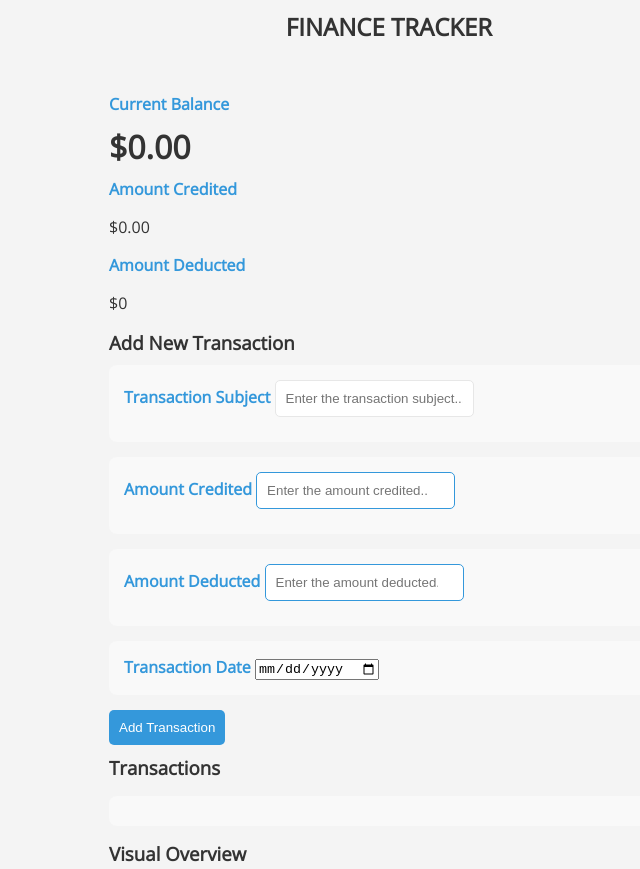
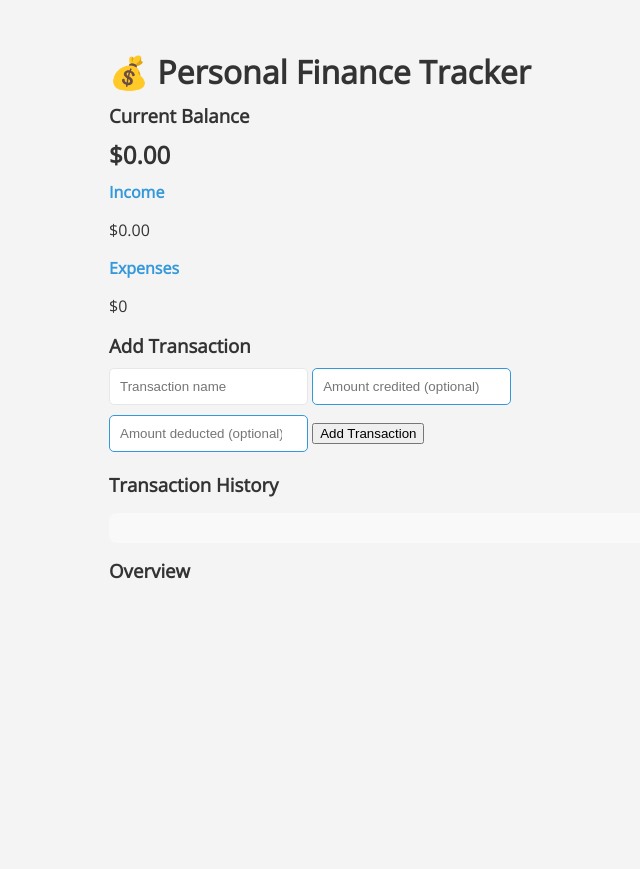
Before and after one commit to Jaishreekadian/personal-finance-tracker, a plain HTML site: page index.html in a window 1280 px wide. Shown: the top 869 px of the page, without its empty margins (251-891 px from the left). Drawn offline with nearby package versions, Linux system fonts and the light colour scheme.

Commit message:
Update index.html

```diff
--- a/index.html
+++ b/index.html
@@ -3,60 +3,43 @@
 <head>
   <meta charset="UTF-8" />
   <meta name="viewport" content="width=device-width, initial-scale=1.0" />
-  <meta http-equiv="x-UA-Compatible" content="ie" />
+  <title>Finance Tracker</title>
   <link rel="stylesheet" href="style.css" />
-  <title>FINANCE TRACKER</title>
+  <link href="https://fonts.googleapis.com/css2?family=Inter:wght@400;600&display=swap" rel="stylesheet" />
 </head>
 <body>
-  <center><h2>FINANCE TRACKER</h2></center>
+  <div class="container">
+    <h1>💰 Personal Finance Tracker</h1>
 
-  <div class="container">
-    <h4>Current Balance</h4>
-    <h1 id="Balance">$0.00</h1>
+    <div class="balance-box">
+      <h3>Current Balance</h3>
+      <h2 id="Balance">$0.00</h2>
+    </div>
 
-    <div class="inc_exp-container">
+    <div class="summary-box">
       <div>
-        <h4>Amount Credited</h4>
-        <p id="money-plus" class="money-plus">+$0.00</p>
+        <h4>Income</h4>
+        <p id="money-plus" class="money plus">+$0.00</p>
       </div>
       <div>
-        <h4>Amount Deducted</h4>
-        <p id="money-minus" class="money-minus">-$0.00</p>
+        <h4>Expenses</h4>
+        <p id="money-minus" class="money minus">-$0.00</p>
       </div>
     </div>
 
-    <h3>Add New Transaction</h3>
     <form id="form">
-      <div class="form-control">
-        <label for="text">Transaction Subject</label>
-        <input type="text" id="text" placeholder="Enter the transaction subject..." />
-      </div>
-
-      <div class="form-control">
-        <label for="income-text">Amount Credited</label>
-        <input type="number" id="income-text" placeholder="Enter the amount credited..." />
-      </div>
-
-      <div class="form-control">
-        <label for="expense-text">Amount Deducted</label>
-        <input type="number" id="expense-text" placeholder="Enter the amount deducted..." />
-      </div>
-
-      <div class="form-control">
-        <label for="date">Transaction Date</label>
-        <input type="date" id="date" />
-      </div>
-
-      <button class="button">Add Transaction</button>
+      <h3>Add Transaction</h3>
+      <input type="text" id="text" placeholder="Transaction name" required />
+      <input type="number" id="income-text" placeholder="Amount credited (optional)" />
+      <input type="number" id="expense-text" placeholder="Amount deducted (optional)" />
+      <button type="submit">Add Transaction</button>
     </form>
 
-    <h3>Transactions</h3>
+    <h3>Transaction History</h3>
     <ul id="list" class="list"></ul>
 
-    <h3>Visual Overview</h3>
-    <div style="max-width: 400px; margin: auto;">
-      <canvas id="financeChart"></canvas>
-    </div>
+    <h3>Overview</h3>
+    <canvas id="financeChart"></canvas>
   </div>
 
   <script src="https://cdn.jsdelivr.net/npm/chart.js"></script>
```
